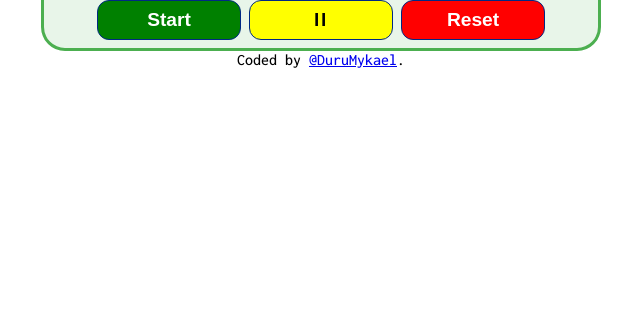
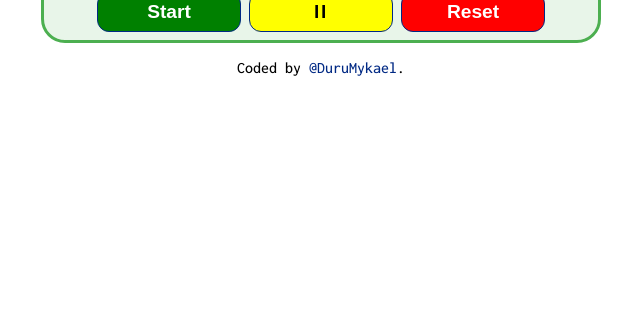
Before and after one commit to Mikael-duru/javascript-stopwatch, a plain HTML site: page index.html in a window 1280 px wide. Shown: the part 473-800 px from the top of the page, without its empty margins (319-959 px from the left). Drawn offline with Linux system fonts and the light colour scheme.

Commit message:
add footer text styling

```diff
--- a/style.scss
+++ b/style.scss
@@ -4,6 +4,11 @@
   margin: 0;
   padding: 0;
   box-sizing: border-box;
+}
+
+a{
+  text-decoration: none;
+  color: #002984;
 }
 
 main {
@@ -130,4 +135,8 @@ main {
       transform: scale(1.07);
     }
   }
+
+  &_footer {
+    margin-top: 1rem;
+  }
 }
```
Also changed, not shown: style.css, 1 other file.
